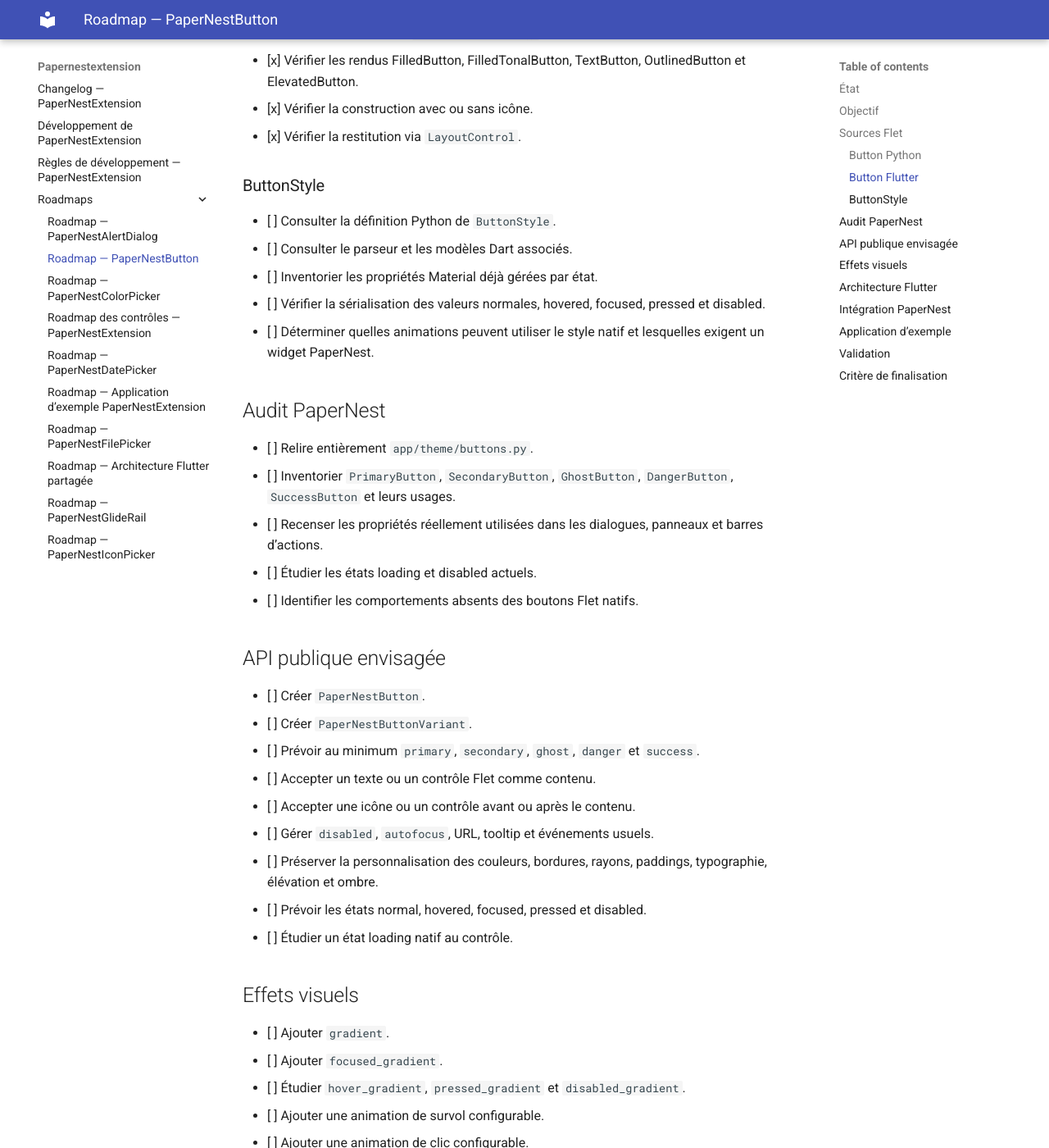
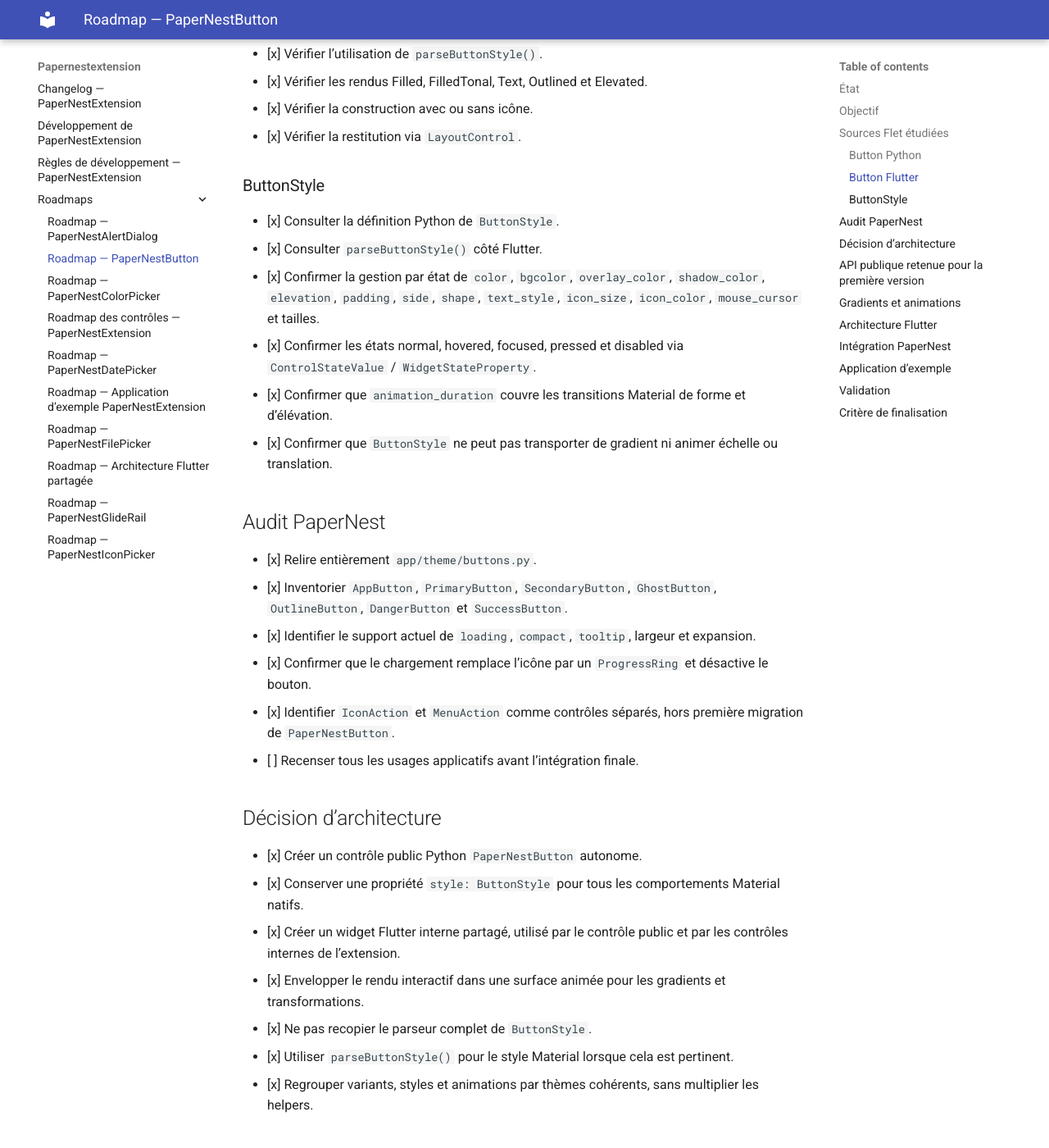
Before and after one commit to Drenae/PaperNestExtension, an MkDocs documentation site: the page built from docs/roadmaps/ROADMAP_BUTTON.md, in a window 1280 px wide and 1400 px high, scrolled down 1141 px. Shown: the whole window at 82% size. Built offline with MkDocs 1.6.1 and Material for MkDocs 9.7.7, drawn with Linux system fonts in a browser that asks for light colours; some of the changed text lies outside the part shown.

Commit message:
docs: finaliser l’étude d’architecture de PaperNestButton

```diff
--- a/docs/roadmaps/ROADMAP_BUTTON.md
+++ b/docs/roadmaps/ROADMAP_BUTTON.md
@@ -4,9 +4,9 @@
 
 Chantier actif.
 
-`PaperNestAlertDialog` est terminé. Les sources Flet de `Button` côté Python et Flutter ont été fournies et constituent la base officielle de l’étude.
+`PaperNestAlertDialog` est terminé. Les sources Flet de `Button` et `ButtonStyle`, côté Python et Flutter, ont été fournies et étudiées. Les wrappers actuels de PaperNest ont également été relus.
 
-Les sources de `ButtonStyle` côté Python et Dart sont encore nécessaires avant de figer l’architecture et l’API : elles permettront de distinguer ce qui doit rester géré par le style Material de ce qui justifie une implémentation propre à PaperNest.
+L’architecture est maintenant définie : conserver `ButtonStyle` pour les propriétés Material natives et ajouter une surface Flutter PaperNest partagée pour les gradients, les animations et les variants.
 
 ## Objectif
 
@@ -14,10 +14,10 @@
 
 - côté Python dans PaperNest ;
 - côté Flutter dans PaperNestExtension ;
-- dans les actions de `PaperNestAlertDialog` et des pickers ;
-- sans dupliquer les variants, styles et animations entre Python et Flutter.
+- dans les actions internes des dialogues et pickers ;
+- sans dupliquer variants, styles et animations.
 
-## Sources Flet
+## Sources Flet étudiées
 
 ### Button Python
 
@@ -32,66 +32,82 @@
 - [x] Consulter `ButtonControl` et son `FocusNode`.
 - [x] Vérifier les événements click, long press, hover, focus et blur.
 - [x] Vérifier l’utilisation de `parseButtonStyle()`.
-- [x] Vérifier les rendus FilledButton, FilledTonalButton, TextButton, OutlinedButton et ElevatedButton.
+- [x] Vérifier les rendus Filled, FilledTonal, Text, Outlined et Elevated.
 - [x] Vérifier la construction avec ou sans icône.
 - [x] Vérifier la restitution via `LayoutControl`.
 
 ### ButtonStyle
 
-- [ ] Consulter la définition Python de `ButtonStyle`.
-- [ ] Consulter le parseur et les modèles Dart associés.
-- [ ] Inventorier les propriétés Material déjà gérées par état.
-- [ ] Vérifier la sérialisation des valeurs normales, hovered, focused, pressed et disabled.
-- [ ] Déterminer quelles animations peuvent utiliser le style natif et lesquelles exigent un widget PaperNest.
+- [x] Consulter la définition Python de `ButtonStyle`.
+- [x] Consulter `parseButtonStyle()` côté Flutter.
+- [x] Confirmer la gestion par état de `color`, `bgcolor`, `overlay_color`, `shadow_color`, `elevation`, `padding`, `side`, `shape`, `text_style`, `icon_size`, `icon_color`, `mouse_cursor` et tailles.
+- [x] Confirmer les états normal, hovered, focused, pressed et disabled via `ControlStateValue` / `WidgetStateProperty`.
+- [x] Confirmer que `animation_duration` couvre les transitions Material de forme et d’élévation.
+- [x] Confirmer que `ButtonStyle` ne peut pas transporter de gradient ni animer échelle ou translation.
 
 ## Audit PaperNest
 
-- [ ] Relire entièrement `app/theme/buttons.py`.
-- [ ] Inventorier `PrimaryButton`, `SecondaryButton`, `GhostButton`, `DangerButton`, `SuccessButton` et leurs usages.
-- [ ] Recenser les propriétés réellement utilisées dans les dialogues, panneaux et barres d’actions.
-- [ ] Étudier les états loading et disabled actuels.
-- [ ] Identifier les comportements absents des boutons Flet natifs.
+- [x] Relire entièrement `app/theme/buttons.py`.
+- [x] Inventorier `AppButton`, `PrimaryButton`, `SecondaryButton`, `GhostButton`, `OutlineButton`, `DangerButton` et `SuccessButton`.
+- [x] Identifier le support actuel de `loading`, `compact`, `tooltip`, largeur et expansion.
+- [x] Confirmer que le chargement remplace l’icône par un `ProgressRing` et désactive le bouton.
+- [x] Identifier `IconAction` et `MenuAction` comme contrôles séparés, hors première migration de `PaperNestButton`.
+- [ ] Recenser tous les usages applicatifs avant l’intégration finale.
 
-## API publique envisagée
+## Décision d’architecture
+
+- [x] Créer un contrôle public Python `PaperNestButton` autonome.
+- [x] Conserver une propriété `style: ButtonStyle` pour tous les comportements Material natifs.
+- [x] Créer un widget Flutter interne partagé, utilisé par le contrôle public et par les contrôles internes de l’extension.
+- [x] Envelopper le rendu interactif dans une surface animée pour les gradients et transformations.
+- [x] Ne pas recopier le parseur complet de `ButtonStyle`.
+- [x] Utiliser `parseButtonStyle()` pour le style Material lorsque cela est pertinent.
+- [x] Regrouper variants, styles et animations par thèmes cohérents, sans multiplier les helpers.
+
+## API publique retenue pour la première version
 
 - [ ] Créer `PaperNestButton`.
 - [ ] Créer `PaperNestButtonVariant`.
-- [ ] Prévoir au minimum `primary`, `secondary`, `ghost`, `danger` et `success`.
-- [ ] Accepter un texte ou un contrôle Flet comme contenu.
-- [ ] Accepter une icône ou un contrôle avant ou après le contenu.
-- [ ] Gérer `disabled`, `autofocus`, URL, tooltip et événements usuels.
-- [ ] Préserver la personnalisation des couleurs, bordures, rayons, paddings, typographie, élévation et ombre.
+- [ ] Variants : `primary`, `secondary`, `ghost`, `outline`, `danger`, `success`.
+- [ ] Accepter `content` sous forme de chaîne ou contrôle Flet.
+- [ ] Accepter une icône ou un contrôle et choisir sa position `leading` ou `trailing`.
+- [ ] Gérer `loading` et `loading_text` nativement.
+- [ ] Gérer `compact`, largeur, hauteur et expansion.
+- [ ] Gérer `disabled`, `autofocus`, URL, tooltip et événements click, long press, hover, focus et blur.
+- [ ] Conserver `style: ButtonStyle` pour couleurs, bordures, formes, paddings, typographie, élévation, ombre, curseur et tailles.
 - [ ] Prévoir les états normal, hovered, focused, pressed et disabled.
-- [ ] Étudier un état loading natif au contrôle.
+- [ ] Exposer `focus()`.
 
-## Effets visuels
+## Gradients et animations
 
 - [ ] Ajouter `gradient`.
 - [ ] Ajouter `focused_gradient`.
-- [ ] Étudier `hover_gradient`, `pressed_gradient` et `disabled_gradient`.
+- [ ] Ajouter `hover_gradient`, `pressed_gradient` et `disabled_gradient` si renseignés.
+- [ ] Définir un ordre de résolution explicite : disabled, pressed, focused, hovered, normal.
 - [ ] Ajouter une animation de survol configurable.
 - [ ] Ajouter une animation de clic configurable.
-- [ ] Prévoir durée, courbe, échelle et éventuellement une translation légère.
-- [ ] Empêcher tout décalage de layout pendant les animations.
-- [ ] Respecter clavier, focus, disabled et accessibilité.
+- [ ] Prévoir durée, courbe, échelle et translation légère.
+- [ ] Utiliser `AnimatedContainer`, `AnimatedScale` ou équivalent sans modifier les contraintes du layout.
+- [ ] Conserver clavier, focus, curseur et accessibilité.
 - [ ] Éviter les animations excessives dans PaperNest.
 
 ## Architecture Flutter
 
-- [ ] Déterminer si le contrôle peut s’appuyer sur les boutons Material natifs enveloppés dans une surface animée.
-- [ ] Créer un widget Flutter interne partagé pour le rendu et les variants.
-- [ ] Utiliser ce widget dans le contrôle public `PaperNestButton`.
-- [ ] Permettre son utilisation directe dans les contrôles Flutter internes de l’extension.
-- [ ] Utiliser progressivement ce rendu pour les actions internes des dialogues et pickers.
-- [ ] Regrouper variants, styles et animations par thèmes cohérents sans multiplier les helpers.
+- [ ] Créer le widget interne partagé du bouton.
+- [ ] Centraliser la résolution des variants et états dans ce widget.
+- [ ] Construire le contenu, l’icône, le loader et leur ordre.
+- [ ] Utiliser une surface Material transparente lorsque le gradient fournit le fond.
+- [ ] Conserver l’overlay/ripple et le focus Material.
+- [ ] Permettre une utilisation directe par `PaperNestAlertDialog`, `PaperNestColorPicker` et `PaperNestIconPicker`.
 - [ ] Coordonner ce travail avec `ROADMAP_FLUTTER_SHARED_COMPONENTS.md`.
 
 ## Intégration PaperNest
 
 - [ ] Créer un wrapper thématique minimal seulement s’il apporte une valeur réelle.
-- [ ] Remplacer progressivement les wrappers de `app/theme/buttons.py`.
-- [ ] Préserver leurs API utiles ou fournir une migration claire.
+- [ ] Remplacer progressivement `AppButton` et ses variants.
+- [ ] Préserver les API utiles : `text`, `loading`, `compact`, `set_loading` si nécessaire et styles personnalisés.
 - [ ] Vérifier tous les dialogues, panneaux et barres d’actions.
+- [ ] Conserver `IconAction` et `MenuAction` jusqu’à une étude séparée.
 - [ ] Supprimer les anciens wrappers uniquement après validation complète.
 
 ## Application d’exemple
@@ -100,8 +116,8 @@
 - [ ] Ajouter une page ou section `Actions` dans l’application d’exemple.
 - [ ] Présenter tous les variants.
 - [ ] Présenter gradients et états interactifs.
-- [ ] Présenter disabled et loading si retenu.
-- [ ] Vérifier clavier, focus et curseur.
+- [ ] Présenter loading, disabled, compact, icône leading/trailing et contrôle personnalisé.
+- [ ] Vérifier clavier, focus, curseur et URL.
 
 ## Validation
 
```
